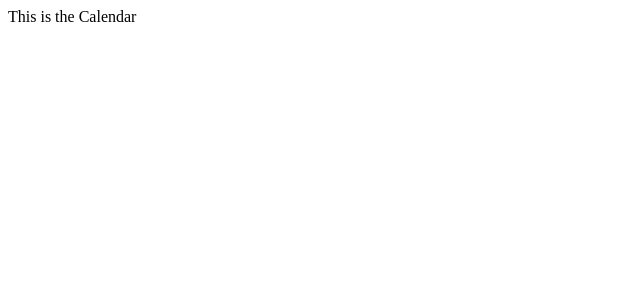
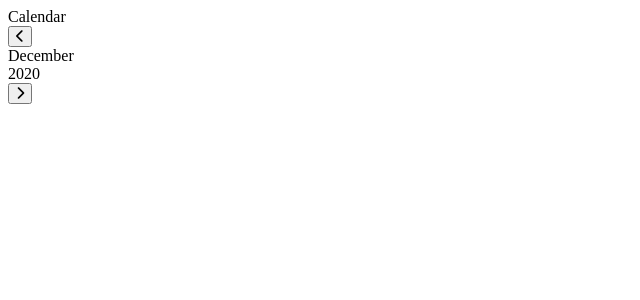
Before and after one commit to chiq2045/react-calendar, a React app: page / in a window 1280 px wide. Shown: the top 300 px of the page, without its empty margins (0-640 px from the left). Built offline with nearby package versions, Linux system fonts and the light colour scheme.

Commit message:
add calendar header

```diff
--- a/src/Calendar.jsx
+++ b/src/Calendar.jsx
@@ -1,7 +1,26 @@
 import React from 'react';
+import dayjs from 'dayjs';
 
 export default function Calendar () {
   return (
-    <div>This is the Calendar</div>
+    <div>
+      <div>
+        Calendar
+      </div>
+      <div>
+        <button className='btn-transparent'>
+          <i className='fa-wrapper fa fa-chevron-left' />
+        </button>
+        <div>
+          {dayjs().format('MMMM')}
+        </div>
+        <div>
+          {dayjs().format('YYYY')}
+        </div>
+        <button className='btn-transparent'>
+          <i className='fa-wrapper fa fa-chevron-right' />
+        </button>
+      </div>
+    </div>
   );
 }
```
